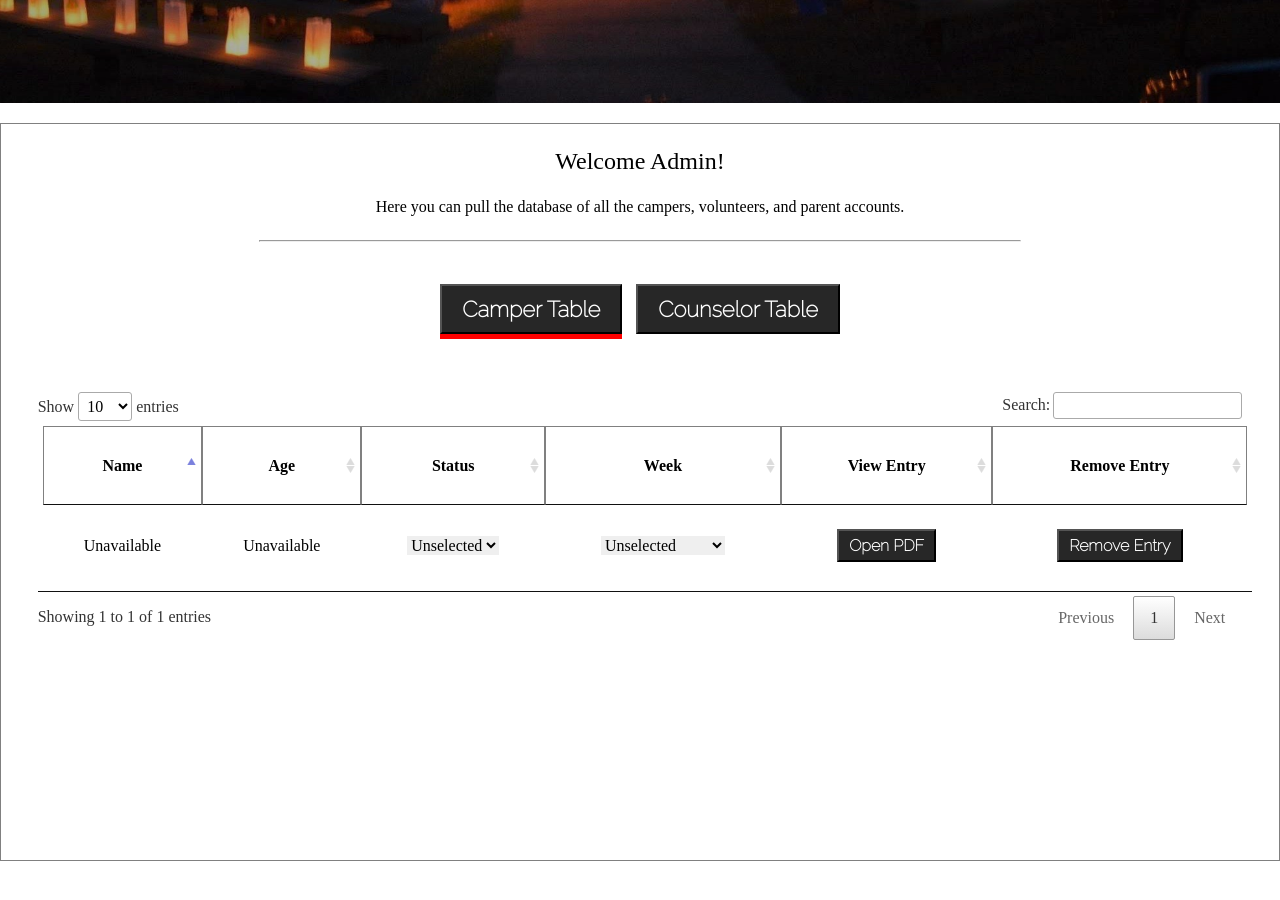
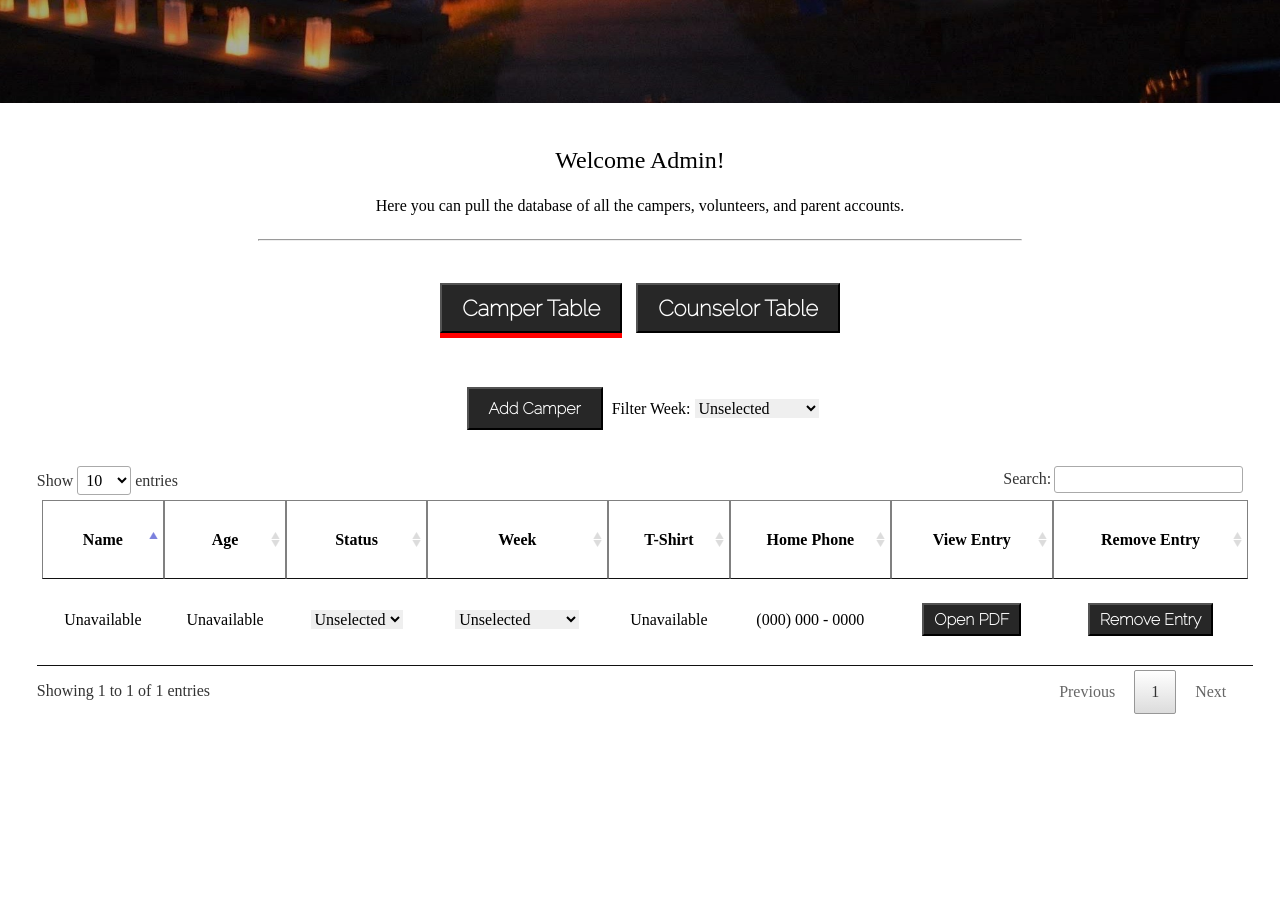
Before and after one commit to S-STEM-Team-5/server, a plain HTML site: page src/htmls/adminDashboard.html in a window 1280 px wide. Shown: the part 500-1400 px from the top of the page. Drawn offline with Linux system fonts and the light colour scheme; a web font is replaced by a local one.

Commit message:
More updates on Admin Dashboard

```diff
--- a/src/htmls/adminDashboard.html
+++ b/src/htmls/adminDashboard.html
@@ -28,14 +28,30 @@
 			<p id="applicationMessage"></p>
 			<button class="smallButtons" id="removeYesButton"> Yes </button>
 			<button class="smallButtons" id="removeNoButton"> No </button>
-			<!-- Table -->
+			<!--------------------->
+			<!-- Camper Database -->
+			<!--------------------->
+			<div id="camperDatabase">
+				<button id="addNewCamper" class="databaseToolButton"> Add Camper </button>
+				<label for="camperFilterWeek">Filter Week: </label>
+				<select name="camperFilterWeek" id="camperFilterWeek" class="updateInfo">
+					<option value="Unselected">Unselected</option>
+					<option value="Accepted">SIBLINGS</option>
+					<option value="Rejected">NEURO</option>
+					<option value="Rejected">CANCER</option>
+					<option value="Rejected">SPINA BIFIDA</option>
+					<option value="Rejected">KIDS</option>
+					<option value="Rejected">HEMOPHILIA</option>
+				</select>
 				<table id="camperTable">
 					<thead>
 						<tr>
 							<th scope="col"><p class="CamperName"> Name </p></th>
 							<th scope="col"><p class="CamperAge"> Age </p></th>
-						<th scope="col"><p class="approvalStatus"> Status</p></th>
+							<th scope="col"><p class="approvalStatus"> Status </p></th>
 							<th scope="col"><p class="weekToGo"> Week </p></th>
+							<th scope="col"><p class="T-Shirt"> T-Shirt </p></th>
+							<th scope="col"><p class="homePhone"> Home Phone </p></th>
 							<th scope="col"> View Entry </th>
 							<th scope="col"> Remove Entry </th>
 						</tr>
@@ -62,11 +78,19 @@
 									<option value="Rejected">HEMOPHILIA</option>
 								</select>
 							</p></td>
+							<td><p class="T-shirt"> Unavailable </p></td>
+							<td><p class="homePhone"> (000) 000 - 0000 </p></td>
 							<td><button class="viewEntryButton userToolButton"> Open PDF </button></td>
 							<td><button class="removeEntryButton userToolButton"> Remove Entry </button></td>
 						</tr>
 					</tbody>
 				</table>
+			</div>
+			<!------------------------>
+			<!-- Counselor Database -->
+			<!------------------------>
+			<div id="counselorDatabase">
+				<button id="addNewCounselor" class="databaseToolButton"> Add Counselor </button>
 				<table id="counselorTable" class="sortable">
 					<thead>
 						<tr>
@@ -76,6 +100,8 @@
 							<th scope="col"><p class="HasCar"> Has Car </p></th>
 							<th scope="col"><p class="approvalStatus"> Status</p></th>
 							<th scope="col"><p class="weeksToWork"> Weeks </p></th>
+							<th scope="col"><p class="T-Shirt"> T-Shirt </p></th>
+							<th scope="col"><p class="homePhone"> Home Phone </p></th>
 							<th scope="col"> View Entry </th>
 							<th scope="col"> Remove Entry </th>
 						</tr>
@@ -97,12 +123,15 @@
 								<input id="weeksToWork" placeholder="Not Assigned" size="15" class="updateInfo">
 								</input>
 							</p></td>
+							<td><p class="T-Shirt"> Large </p></th>
+							<td><p class="homePhone"> (336) 999 - 9999 </p></th>
 							<td><button class="viewEntryButton userToolButton"> Open PDF </button></td>
 							<td><button class="removeEntryButton userToolButton"> Remove Entry </button></td>
 						</tr>
 					</tbody>
 				</table>
 			</div>
+		</div>
 	</article>
 </body>
 </html>
--- a/src/scripts/adminDashboard.js
+++ b/src/scripts/adminDashboard.js
@@ -38,19 +38,19 @@ function initTableButtons(){
 		$(this).css('background-color', '#272727');
 	});
 	//Table button actualling switching tables.
-	$('#camperTable_wrapper').focus();
-	$('#counselorTable_wrapper').css('display', 'none');
+	$('#camperDatabase').focus();
+	$('#counselorDatabase').css('display', 'none');
 	$('#camperTableButton').css('box-shadow', '0px 5px red');
 	$('#camperTableButton').on('click', function(){
-		$('#counselorTable_wrapper').css('display', 'none');
-		$('#camperTable_wrapper').css('display', 'inline-block');
+		$('#counselorDatabase').css('display', 'none');
+		$('#camperDatabase').css('display', 'inline-block');
 		$(this).css('box-shadow', '0px 5px red');
 		$(this).focus();
 		$('#counselorTableButton').css('box-shadow', '0px 0px red');
 	});
 	$('#counselorTableButton').on('click', function(){
-		$('#counselorTable_wrapper').css('display', 'inline-block');
-		$('#camperTable_wrapper').css('display', 'none');
+		$('#counselorDatabase').css('display', 'inline-block');
+		$('#camperDatabase').css('display', 'none');
 		$(this).css('box-shadow', '0px 5px red');
 		$(this).focus();
 		$('#camperTableButton').css('box-shadow', '0px 0px red');
--- a/src/styles/adminDashboard.css
+++ b/src/styles/adminDashboard.css
@@ -60,7 +60,6 @@ article {
 	text-align: center;
 	margin: 0 auto;
 	max-width: 1600px;
-    border: 1px solid gray;
 	padding: 5px 5px 200px 5px;
 	margin-bottom: 200px;
 }
@@ -101,9 +100,18 @@ select {
 	font-size: 17px;
 }
 
-/* Data Table */
+/* Data Base */
+.databaseToolButton{
+	font-size: 16px;
+}
+#camperDatabase{
+	min-width: 95%;
+}
+#counselorDatabase{
+	display: none;
+	min-width: 95%;
+}
 #counselorTable_wrapper{
-	display: none;
 	text-align: center;
 	margin: 0 auto;
 	padding: 20px;
```
Lines whose indentation alone changed are shown as unchanged.
